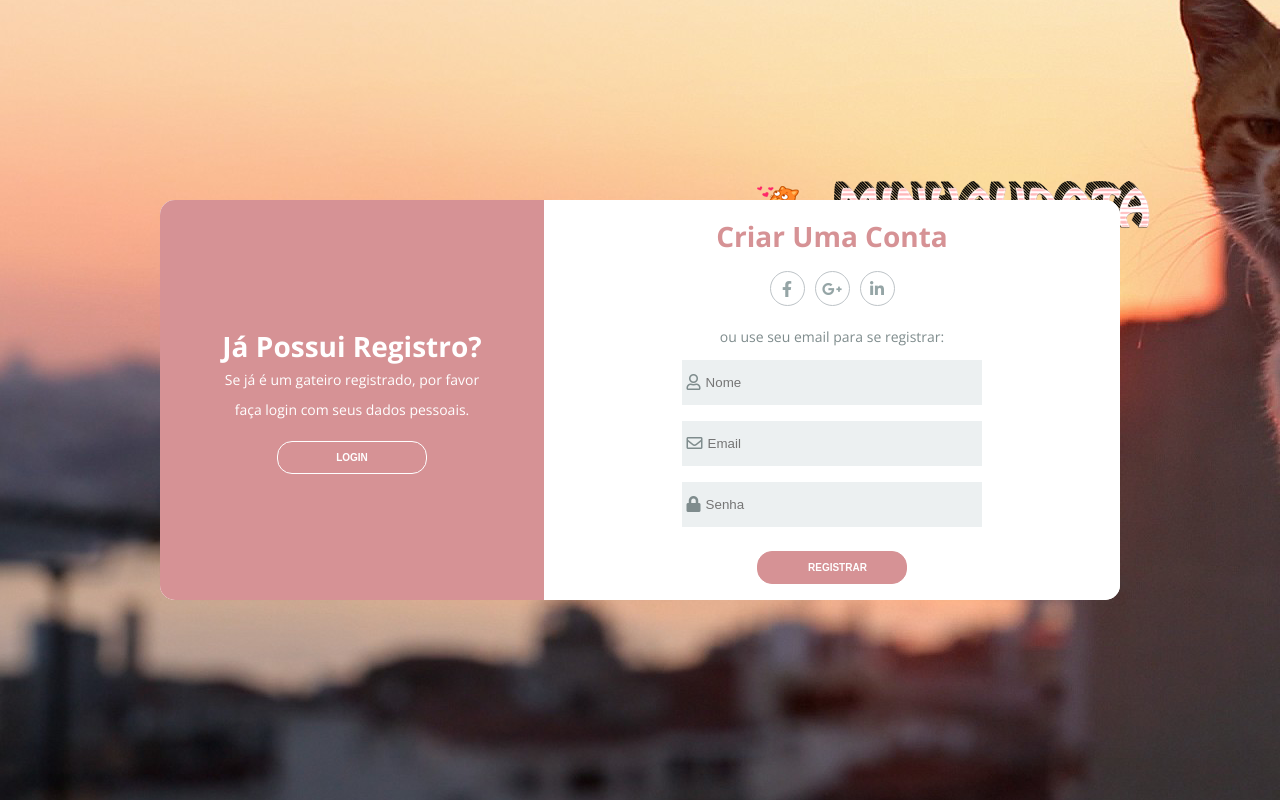
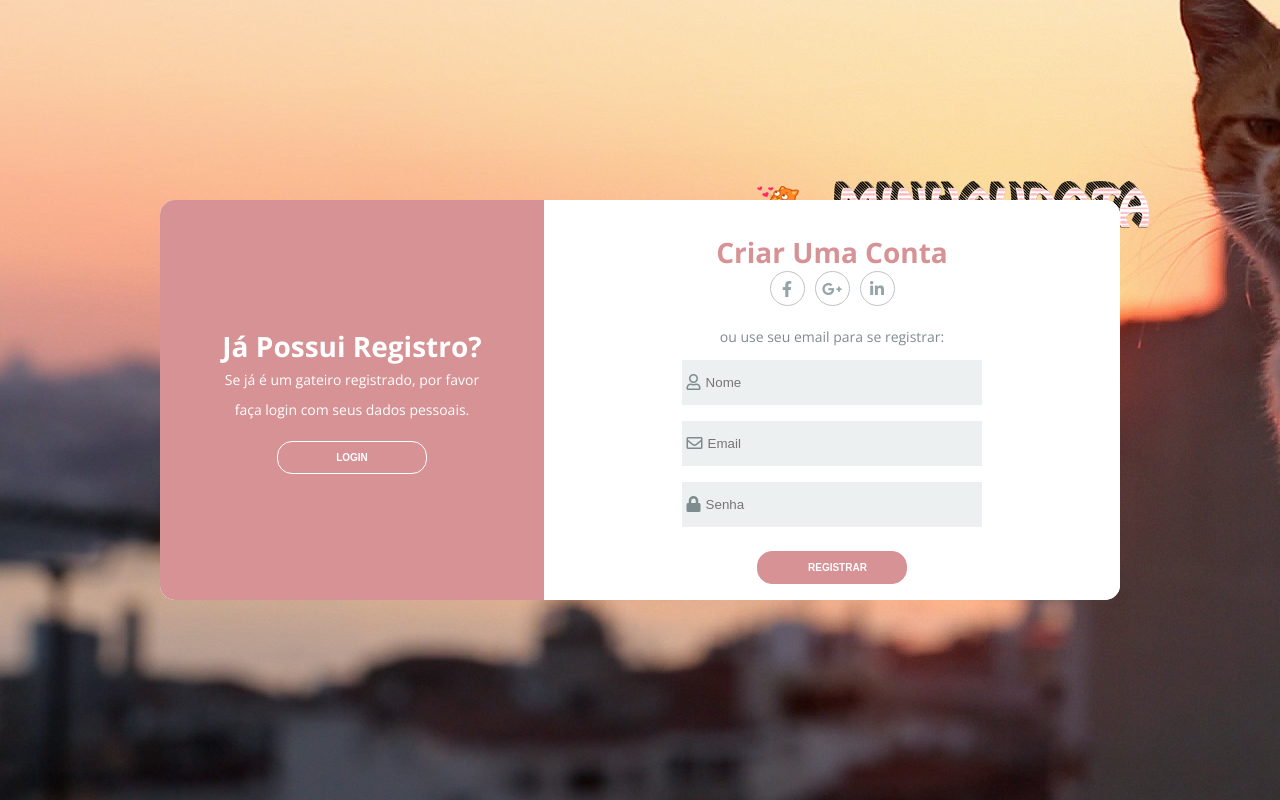
Before and after one commit to MauricioSuporte/Minhaudota, a website: page public/index.html in a window 1280 px wide. Drawn offline with nearby package versions, Linux system fonts and the light colour scheme.

Commit message:
Altera login css

```diff
--- a/public/css/loginstyle.css
+++ b/public/css/loginstyle.css
@@ -45,6 +45,8 @@ body {
 }
 .title-second {
     color: #d69295;
+    position: relative;
+    bottom: -16px;
 }
 .description {
     font-size: 14px;
```
